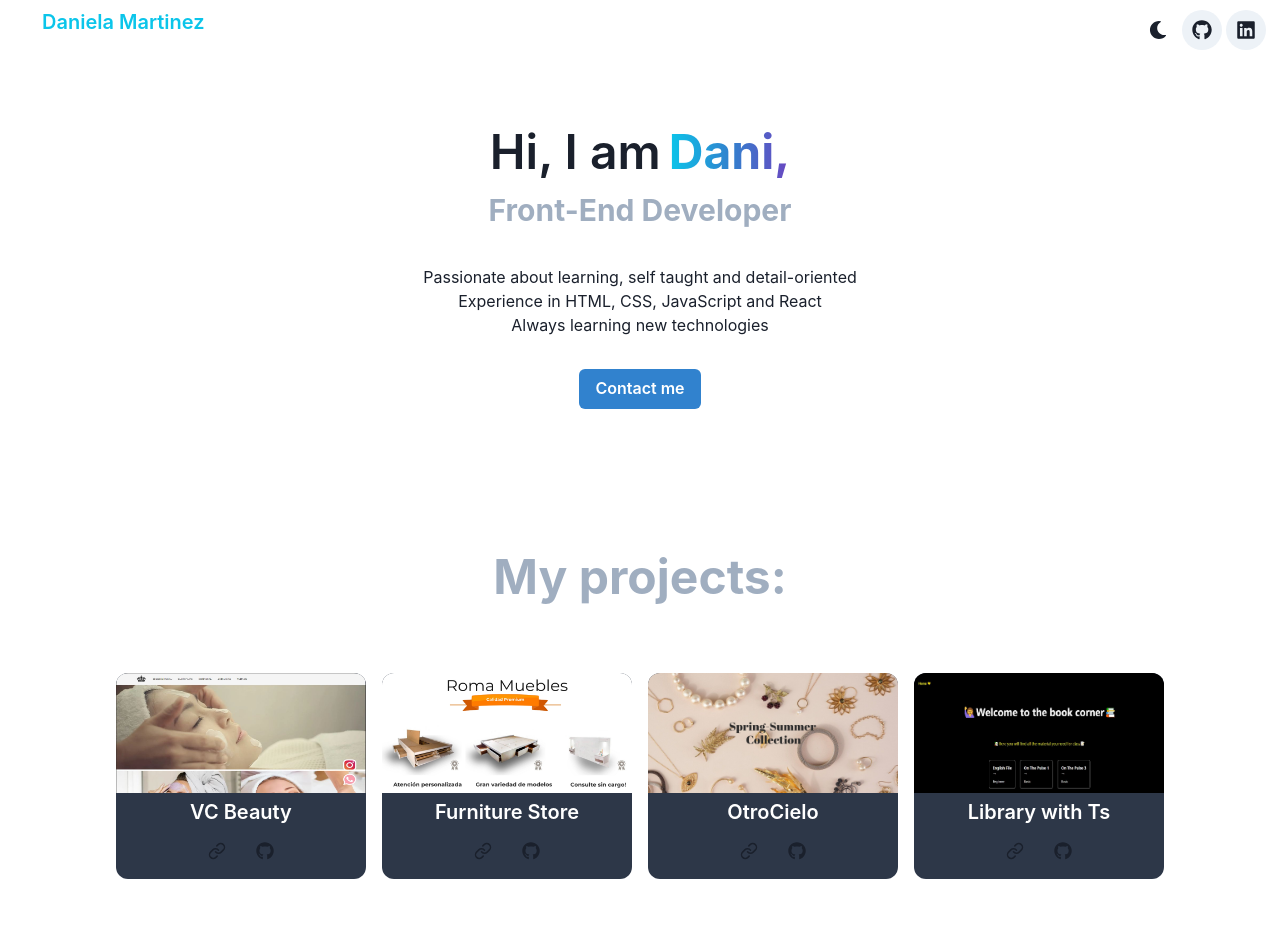
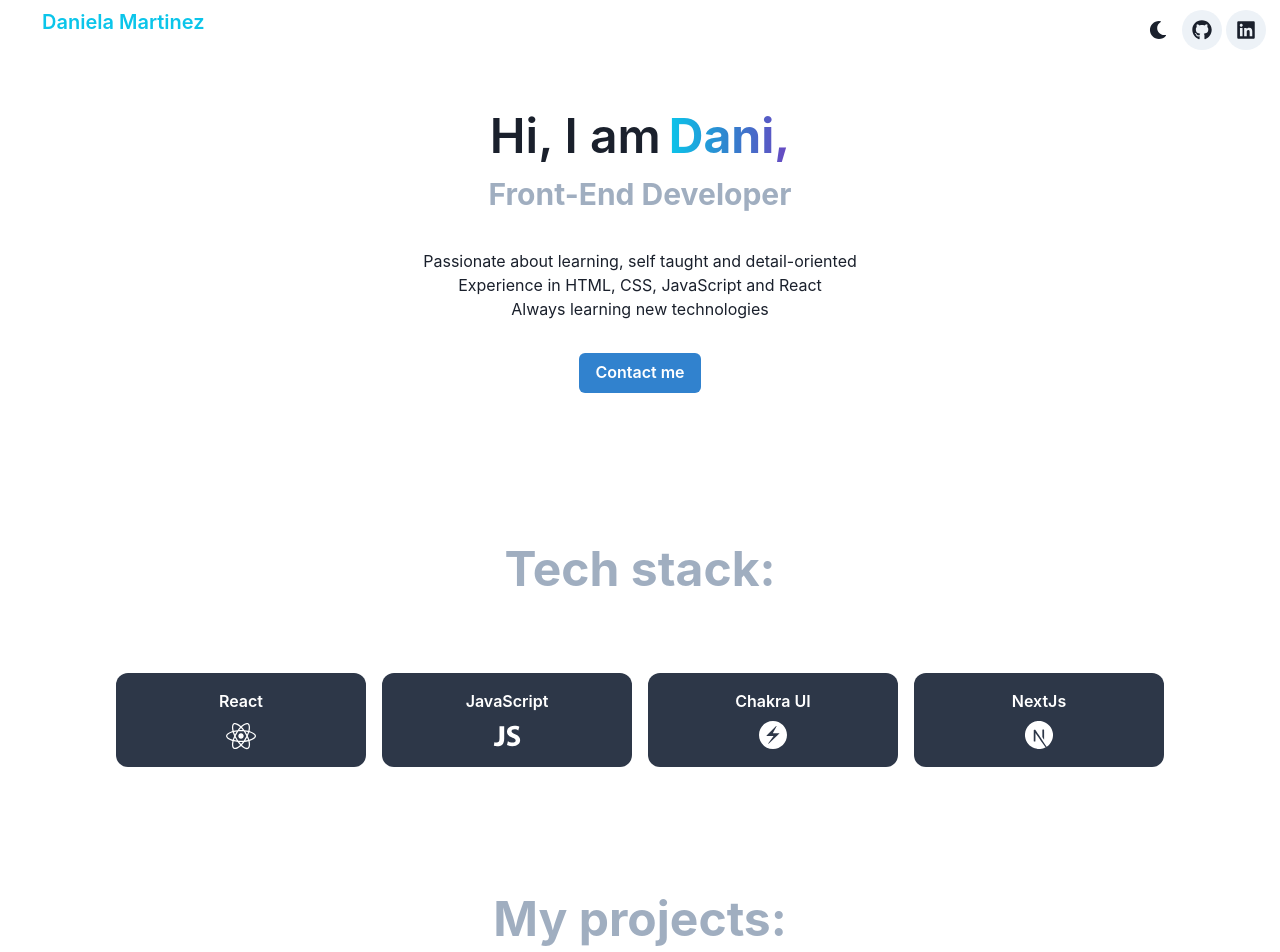
Before and after one commit to DanMartinez01/Portfolio-with-Chakra-IU, a React (Create React App) app: page / in a window 1280 px wide. Shown: the top 952 px of the page. Built offline with nearby package versions, Linux system fonts and the light colour scheme.

Commit message:
change card images and components layout

```diff
--- a/src/App.js
+++ b/src/App.js
@@ -32,8 +32,8 @@
           </IconButton>
         </Flex>
         <Header />
+        <TechStack />
         <Profile />
-        <TechStack />
         <Social />
         <Footer />
       </VStack>
--- a/src/components/Header.js
+++ b/src/components/Header.js
@@ -9,10 +9,10 @@
     const [isNotSmallerScreen] = useMediaQuery("(min-width:800px)");
 
     return (
-        <Stack p="0" mb="2">
+        <Stack p="0" m="0">
             {/* <Circle position="absolute" bg="blue.100" opacity="0.1" w="180px" h="180px" alignSelf="flex-end" /> */}
             <Flex direction={isNotSmallerScreen ? "row" : "column"}
-                spacing="200px" p={isNotSmallerScreen ? "12" : "0"}
+                spacing="200px" p={isNotSmallerScreen ? "8" : "0"}
                 alignSelf="center">
                 <Box mt={isNotSmallerScreen ? "0" : "16"} alignSelf="center" textAlign="center">
                     <Stack isInline align="baseline" justifyContent="center">
--- a/src/components/Profile.js
+++ b/src/components/Profile.js
@@ -5,7 +5,7 @@
 import { FiLink } from 'react-icons/fi';
 import { FaGithub } from 'react-icons/fa';
 import RomaMuebles from '../assets/14.jpg';
-import OtroCielo from '../assets/17.jpg';
+import OtroCielo from '../assets/17.JPG';
 import VcScreen from '../assets/vcscreen.JPG';
 import BookCorner from '../assets/bookcorner.JPG';
 
@@ -24,14 +24,14 @@
                         bg: "gray.600",
                         mt: "2px"
                     }}>
-                        <Image src={VcScreen} width="250px" height="120px" />
+                        <Image src={VcScreen} width="250px" height="130px" />
                         <Stack align="baseline" alignItems="center">
                             <Box textAlign="center" p="1" align="baseline" >
                                 <Link href="https://vc-beauty-ba.vercel.app/" isExternal
                                     color="white" fontSize="xl"
                                     fontWeight="semibold" textDecoration="none"
                                 >
-                                    VC Beauty
+                                    Vcbeauty
                                 </Link>
                                 <br />
                                 <Link href="https://vc-beauty-ba.vercel.app/" isExternal>
@@ -57,7 +57,7 @@
                         bg: "gray.600",
                         mt: "2px"
                     }}>
-                        <Image src={RomaMuebles} width="250px" height="120px" />
+                        <Image src={RomaMuebles} width="250px" height="130px" />
                         <Stack align="baseline" alignItems="center">
                             <Box textAlign="center" p="1" align="baseline">
                                 <Link href="https://www.romamuebles.com.ar/" isExternal
@@ -91,7 +91,7 @@
                         bg: "gray.600",
                         mt: "2px"
                     }}>
-                        <Image src={OtroCielo} width="250px" height="120px" />
+                        <Image src={OtroCielo} width="250px" height="130px" />
                         <Stack align="baseline" alignItems="center">
                             <Box textAlign="center" p="1" align="baseline" >
                                 <Link href="https://otrocielostore.netlify.app/" isExternal
@@ -125,7 +125,7 @@
                         bg: "gray.600",
                         mt: "2px"
                     }}>
-                        <Image src={BookCorner} width="250px" height="120px" />
+                        <Image src={BookCorner} width="250px" height="130px" />
                         <Stack align="baseline" alignItems="center">
                             <Box textAlign="center" p="1" align="baseline" >
                                 <Link href="https://thebookcorner.vercel.app/" isExternal
```
Also changed, not shown: src/assets/17.jpg, src/assets/vcscreen.JPG.
